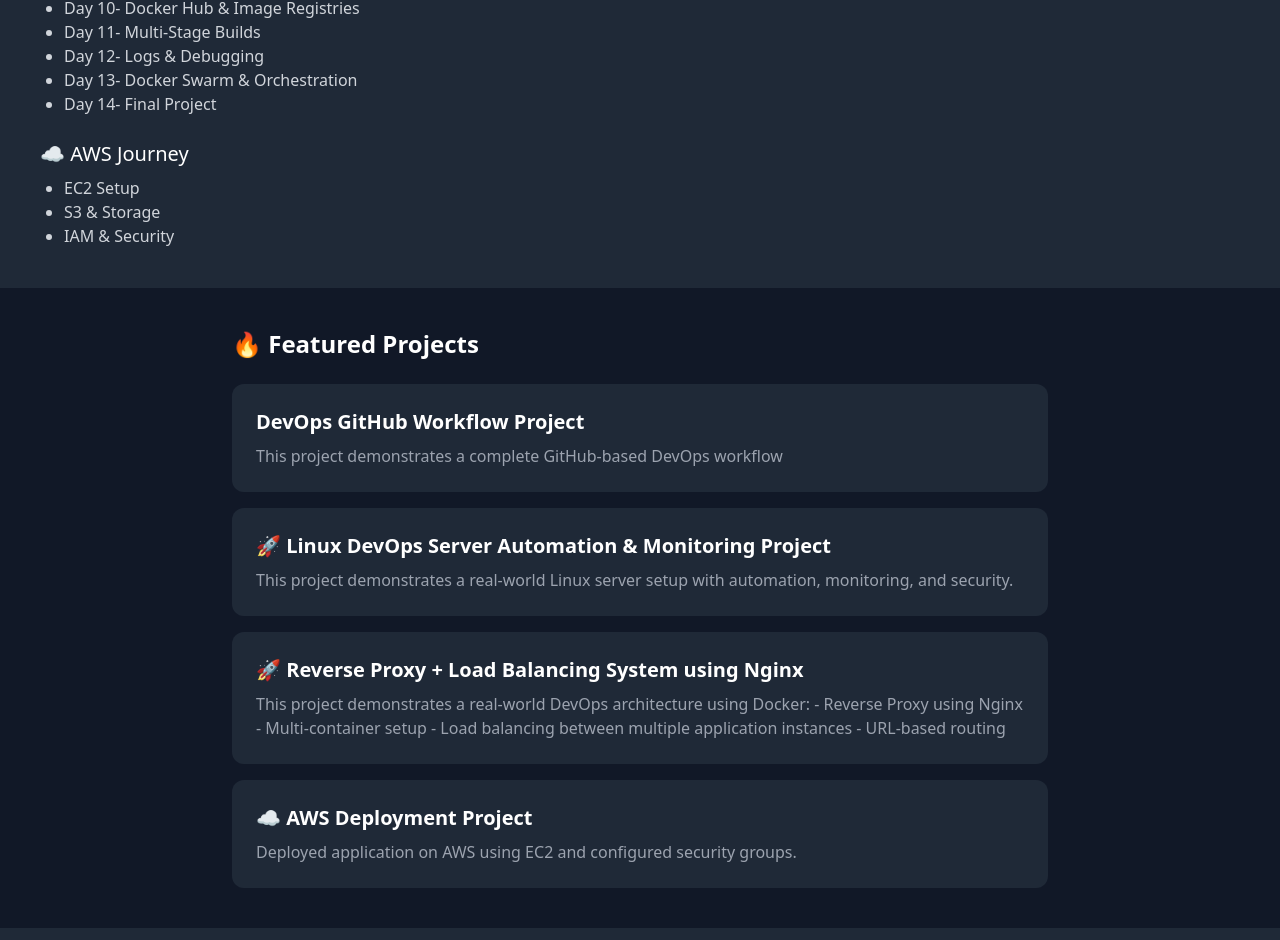
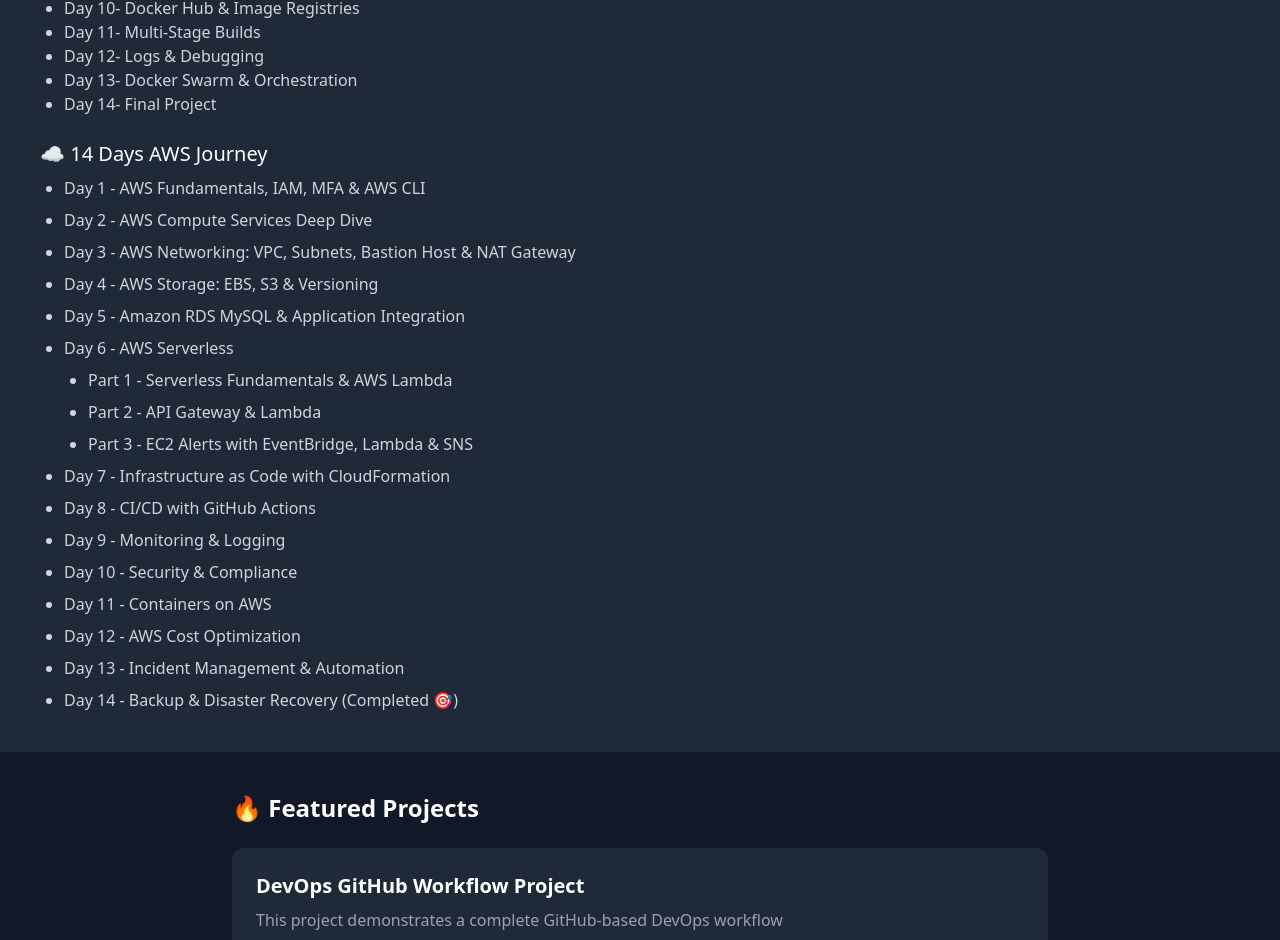
Before and after one commit to vshlsharma/vshlsharma.github.io, a plain HTML site: page index.html in a window 1280 px wide. Shown: the part 1436-2376 px from the top of the page. Drawn offline with nearby package versions, Linux system fonts and the light colour scheme.

Commit message:
Update index.html

```diff
--- a/index.html
+++ b/index.html
@@ -88,12 +88,123 @@
       <li><a href="https://www.linkedin.com/posts/vishalsharma20540_docker-devops-nginx-activity-7457177448611360768-lDeq?utm_source=share&utm_medium=member_desktop&rcm=ACoAADDJ_foBUTaupSqjpMBVJWHhuWbyVTmqYT4">Day 14- Final Project</a></li>
     </ul>
 
-    <!-- AWS -->
-    <h3 class="text-xl mt-6 mb-2">☁️ AWS Journey</h3>
-    <ul class="list-disc ml-6 text-gray-300">
-      <li><a href="#">EC2 Setup</a></li>
-      <li><a href="#">S3 & Storage</a></li>
-      <li><a href="#">IAM & Security</a></li>
+        <!-- AWS -->
+    <h3 class="text-xl mt-6 mb-2">☁️ 14 Days AWS Journey</h3>
+    <ul class="list-disc ml-6 text-gray-300 space-y-2">
+      <li>
+        <a href="https://www.linkedin.com/feed/update/urn:li:activity:7461802138193596416/"
+           target="_blank" rel="noopener noreferrer" class="hover:text-blue-400 hover:underline">
+          Day 1 - AWS Fundamentals, IAM, MFA &amp; AWS CLI
+        </a>
+      </li>
+
+      <li>
+        <a href="https://www.linkedin.com/feed/update/urn:li:activity:7461890123421351936/"
+           target="_blank" rel="noopener noreferrer" class="hover:text-blue-400 hover:underline">
+          Day 2 - AWS Compute Services Deep Dive
+        </a>
+      </li>
+
+      <li>
+        <a href="https://www.linkedin.com/feed/update/urn:li:activity:7480274306623545344/"
+           target="_blank" rel="noopener noreferrer" class="hover:text-blue-400 hover:underline">
+          Day 3 - AWS Networking: VPC, Subnets, Bastion Host &amp; NAT Gateway
+        </a>
+      </li>
+
+      <li>
+        <a href="https://www.linkedin.com/feed/update/urn:li:activity:7487490502989082624/"
+           target="_blank" rel="noopener noreferrer" class="hover:text-blue-400 hover:underline">
+          Day 4 - AWS Storage: EBS, S3 &amp; Versioning
+        </a>
+      </li>
+
+      <li>
+        <a href="https://www.linkedin.com/feed/update/urn:li:activity:7492562597599404032/"
+           target="_blank" rel="noopener noreferrer" class="hover:text-blue-400 hover:underline">
+          Day 5 - Amazon RDS MySQL &amp; Application Integration
+        </a>
+      </li>
+
+      <li>
+        <span>Day 6 - AWS Serverless</span>
+        <ul class="list-disc ml-6 mt-2 space-y-2">
+          <li>
+            <a href="https://www.linkedin.com/feed/update/urn:li:activity:7492954661549875201/"
+               target="_blank" rel="noopener noreferrer" class="hover:text-blue-400 hover:underline">
+              Part 1 - Serverless Fundamentals &amp; AWS Lambda
+            </a>
+          </li>
+          <li>
+            <a href="https://www.linkedin.com/feed/update/urn:li:activity:7492971027757473792/"
+               target="_blank" rel="noopener noreferrer" class="hover:text-blue-400 hover:underline">
+              Part 2 - API Gateway &amp; Lambda
+            </a>
+          </li>
+          <li>
+            <a href="https://www.linkedin.com/feed/update/urn:li:activity:7493285235732672512/"
+               target="_blank" rel="noopener noreferrer" class="hover:text-blue-400 hover:underline">
+              Part 3 - EC2 Alerts with EventBridge, Lambda &amp; SNS
+            </a>
+          </li>
+        </ul>
+      </li>
+
+      <li>
+        <a href="https://www.linkedin.com/feed/update/urn:li:activity:7495494790763991042/"
+           target="_blank" rel="noopener noreferrer" class="hover:text-blue-400 hover:underline">
+          Day 7 - Infrastructure as Code with CloudFormation
+        </a>
+      </li>
+
+      <li>
+        <a href="https://www.linkedin.com/feed/update/urn:li:activity:7502198897579163648/"
+           target="_blank" rel="noopener noreferrer" class="hover:text-blue-400 hover:underline">
+          Day 8 - CI/CD with GitHub Actions
+        </a>
+      </li>
+
+      <li>
+        <a href="https://www.linkedin.com/feed/update/urn:li:activity:7504659331330646016/"
+           target="_blank" rel="noopener noreferrer" class="hover:text-blue-400 hover:underline">
+          Day 9 - Monitoring &amp; Logging
+        </a>
+      </li>
+
+      <li>
+        <a href="https://www.linkedin.com/feed/update/urn:li:activity:7505143474871181312/"
+           target="_blank" rel="noopener noreferrer" class="hover:text-blue-400 hover:underline">
+          Day 10 - Security &amp; Compliance
+        </a>
+      </li>
+
+      <li>
+        <a href="https://www.linkedin.com/feed/update/urn:li:activity:7505207405706706944/"
+           target="_blank" rel="noopener noreferrer" class="hover:text-blue-400 hover:underline">
+          Day 11 - Containers on AWS
+        </a>
+      </li>
+
+      <li>
+        <a href="https://www.linkedin.com/feed/update/urn:li:activity:7511072260951138304/"
+           target="_blank" rel="noopener noreferrer" class="hover:text-blue-400 hover:underline">
+          Day 12 - AWS Cost Optimization
+        </a>
+      </li>
+
+      <li>
+        <a href="https://www.linkedin.com/feed/update/urn:li:activity:7511073366519201792/"
+           target="_blank" rel="noopener noreferrer" class="hover:text-blue-400 hover:underline">
+          Day 13 - Incident Management &amp; Automation
+        </a>
+      </li>
+
+      <li>
+        <a href="https://www.linkedin.com/feed/update/urn:li:activity:7511075047504228352/"
+           target="_blank" rel="noopener noreferrer" class="hover:text-blue-400 hover:underline">
+          Day 14 - Backup &amp; Disaster Recovery (Completed 🎯)
+        </a>
+      </li>
     </ul>
 
   </section>
```
